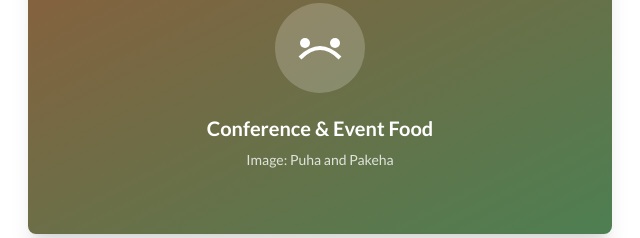
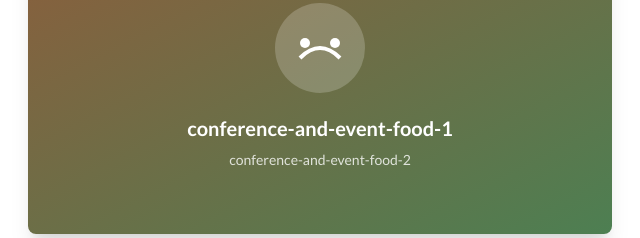
Before and after one commit to gridazalex-bit/gridazalex-bit.github.io, a plain HTML site: page index.html in a window 1280 px wide. Both pictures are taken after a click on the link "About Us / Mō Mātou". Shown: the part 334-572 px from the top of the page, 636-1276 px from the left. Drawn offline with nearby package versions, Linux system fonts and the light colour scheme.

Commit message:
Update index.html

```diff
--- a/index.html
+++ b/index.html
@@ -229,8 +229,8 @@
          <div class="text-white text-center p-8">
           <svg width="100" height="100" viewbox="0 0 100 100" class="mx-auto mb-4"><circle cx="50" cy="50" r="45" fill="rgba(255,255,255,0.2)" /> <path d="M30 60 Q50 40 70 60" stroke="white" stroke-width="4" fill="none" /> <circle cx="35" cy="45" r="5" fill="white" /> <circle cx="65" cy="45" r="5" fill="white" />
           </svg>
-          <p class="text-xl font-semibold">Conference &amp; Event Food</p>
-          <p class="text-sm mt-2 opacity-80">Image: Puha and Pakeha</p>
+          <p class="text-xl font-semibold">conference-and-event-food-1</p>
+          <p class="text-sm mt-2 opacity-80">conference-and-event-food-2</p>
          </div>
         </div>
        </div><!-- Video Section -->
```
